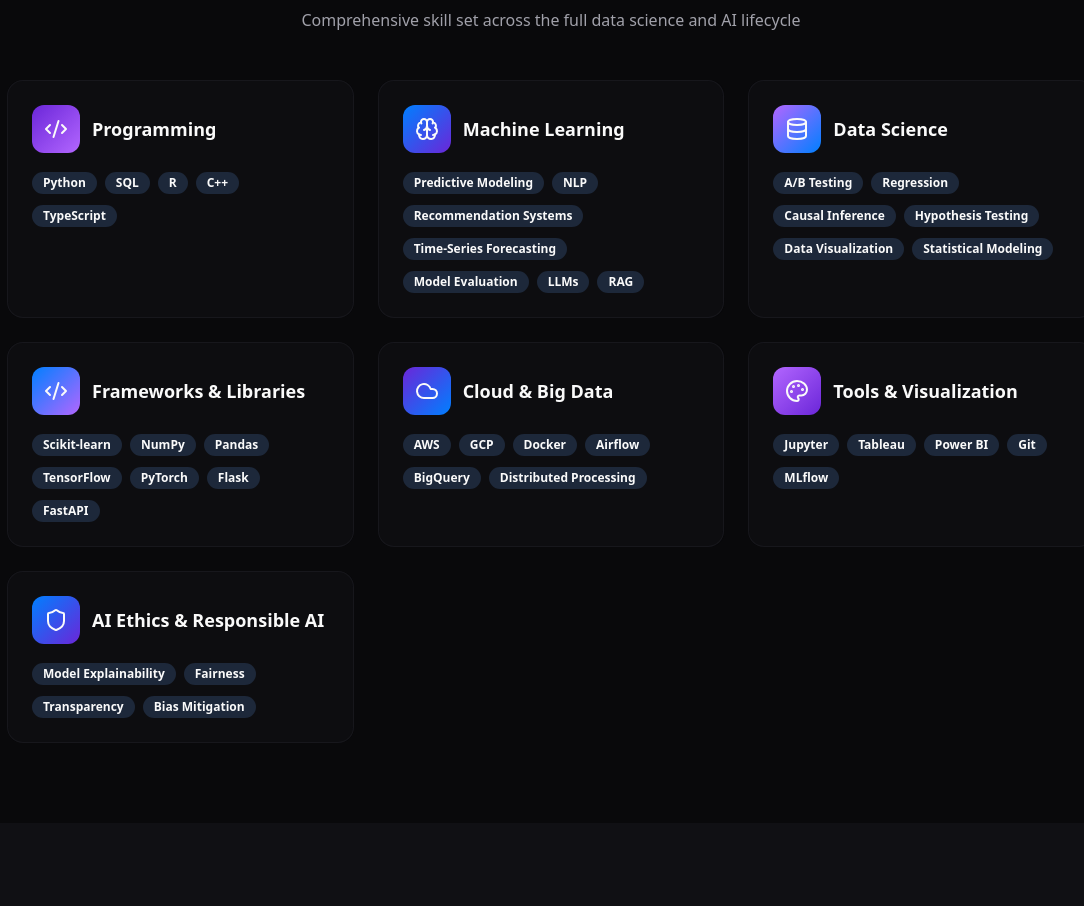
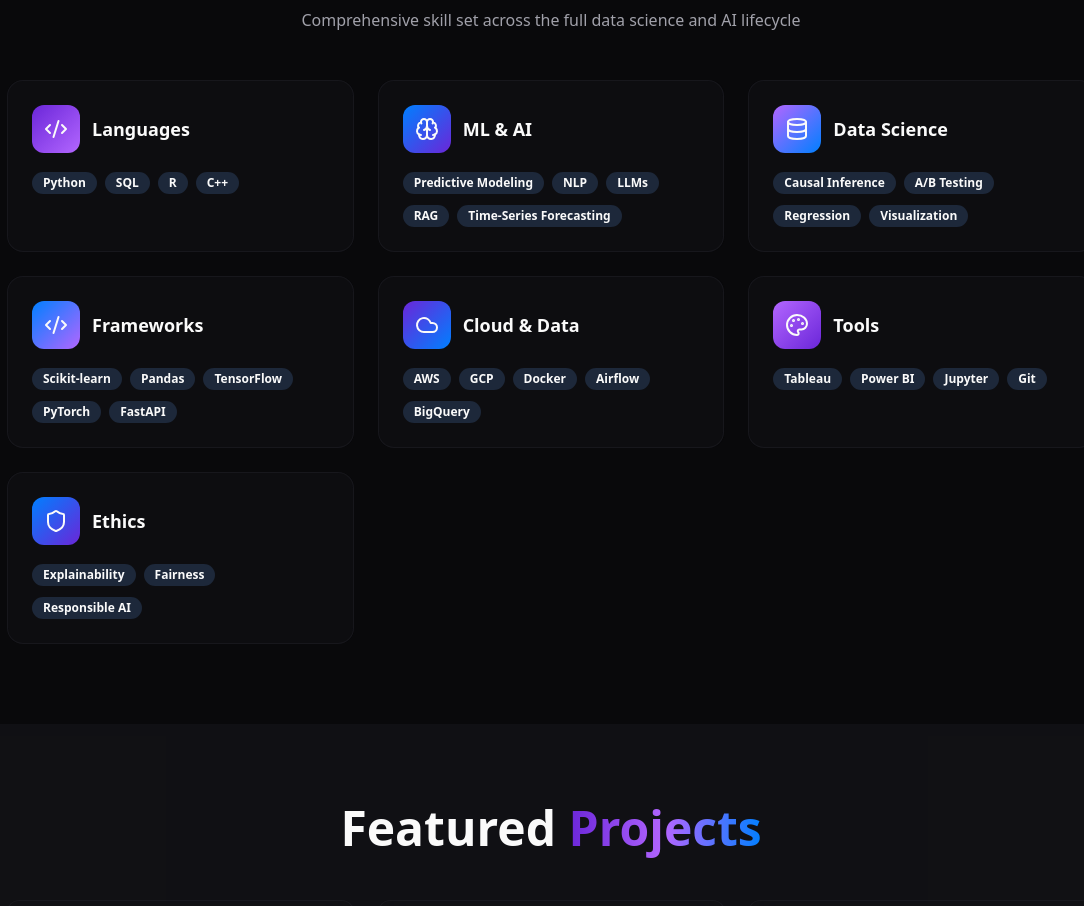
Before and after one commit to HrishitaaDLN/dazzle-folio-40, a React (Vite) app: page / in a window 1280 px wide. Shown: the part 1805-2711 px from the top of the page, without its empty margins (89-1173 px from the left). Built offline with nearby package versions, Linux system fonts and the light colour scheme; the HTML template or start-up script is replaced by a standard one.

Commit message:
Refactor skills section

```diff
--- a/src/components/Skills.tsx
+++ b/src/components/Skills.tsx
@@ -10,22 +10,20 @@ import {
 const Skills = () => {
   const skillCategories = [
     {
-      title: "Programming",
+      title: "Languages",
       icon: Code2,
-      skills: ["Python", "SQL", "R", "C++", "TypeScript"],
+      skills: ["Python", "SQL", "R", "C++"],
       color: "from-primary to-primary-glow",
     },
     {
-      title: "Machine Learning",
+      title: "ML & AI",
       icon: Brain,
       skills: [
         "Predictive Modeling",
         "NLP",
-        "Recommendation Systems",
-        "Time-Series Forecasting",
-        "Model Evaluation",
         "LLMs",
         "RAG",
+        "Time-Series Forecasting",
       ],
       color: "from-accent to-primary",
     },
@@ -33,31 +31,27 @@ const Skills = () => {
       title: "Data Science",
       icon: Database,
       skills: [
+        "Causal Inference",
         "A/B Testing",
         "Regression",
-        "Causal Inference",
-        "Hypothesis Testing",
-        "Data Visualization",
-        "Statistical Modeling",
+        "Visualization",
       ],
       color: "from-primary-glow to-accent",
     },
     {
-      title: "Frameworks & Libraries",
+      title: "Frameworks",
       icon: Code2,
       skills: [
         "Scikit-learn",
-        "NumPy",
         "Pandas",
         "TensorFlow",
         "PyTorch",
-        "Flask",
         "FastAPI",
       ],
       color: "from-accent to-primary-glow",
     },
     {
-      title: "Cloud & Big Data",
+      title: "Cloud & Data",
       icon: Cloud,
       skills: [
         "AWS",
@@ -65,24 +59,22 @@ const Skills = () => {
         "Docker",
         "Airflow",
         "BigQuery",
-        "Distributed Processing",
       ],
       color: "from-primary to-accent",
     },
     {
-      title: "Tools & Visualization",
+      title: "Tools",
       icon: Palette,
-      skills: ["Jupyter", "Tableau", "Power BI", "Git", "MLflow"],
+      skills: ["Tableau", "Power BI", "Jupyter", "Git"],
       color: "from-primary-glow to-primary",
     },
     {
-      title: "AI Ethics & Responsible AI",
+      title: "Ethics",
       icon: Shield,
       skills: [
-        "Model Explainability",
+        "Explainability",
         "Fairness",
-        "Transparency",
-        "Bias Mitigation",
+        "Responsible AI",
       ],
       color: "from-accent to-primary",
     },
```
